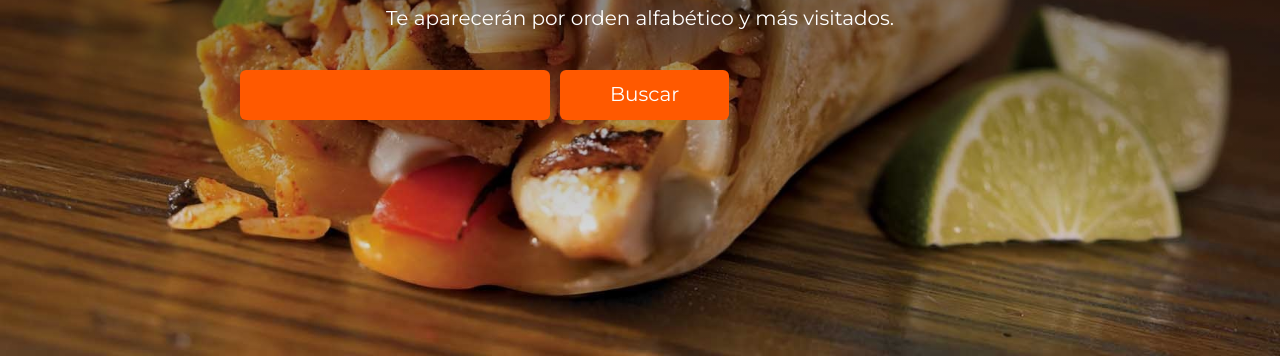
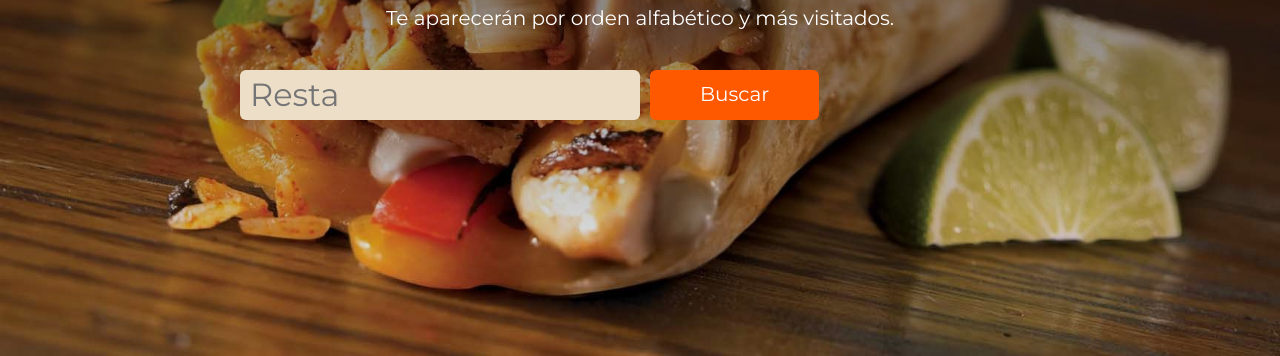
Before and after one commit to GioRicardo/GioRicardo.github.io, a plain HTML site: page busqueda.html in a window 1280 px wide. Shown: the part 444-800 px from the top of the page. Drawn offline with Linux system fonts and the light colour scheme.

Commit message:
Update estilos.css

```diff
--- a/css/estilos.css
+++ b/css/estilos.css
@@ -192,9 +192,9 @@ body{
 }
 
 .nav_input{
-    background-color: #ff5900;
+    background-color: #eddec8;
     height: 50px;
-    width: 120px;
+    width: 400px;
     display: block;
     padding-right: 300px;
     padding-left: 10px;
```
